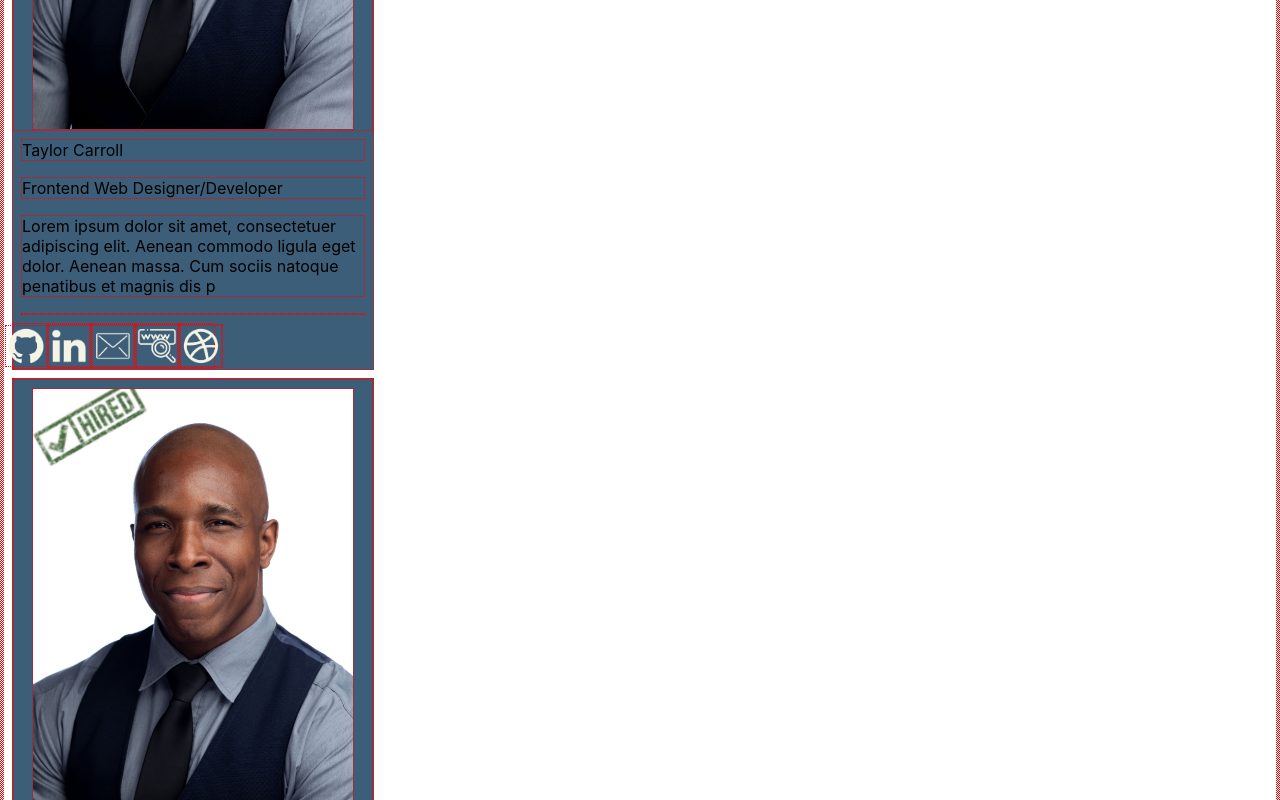
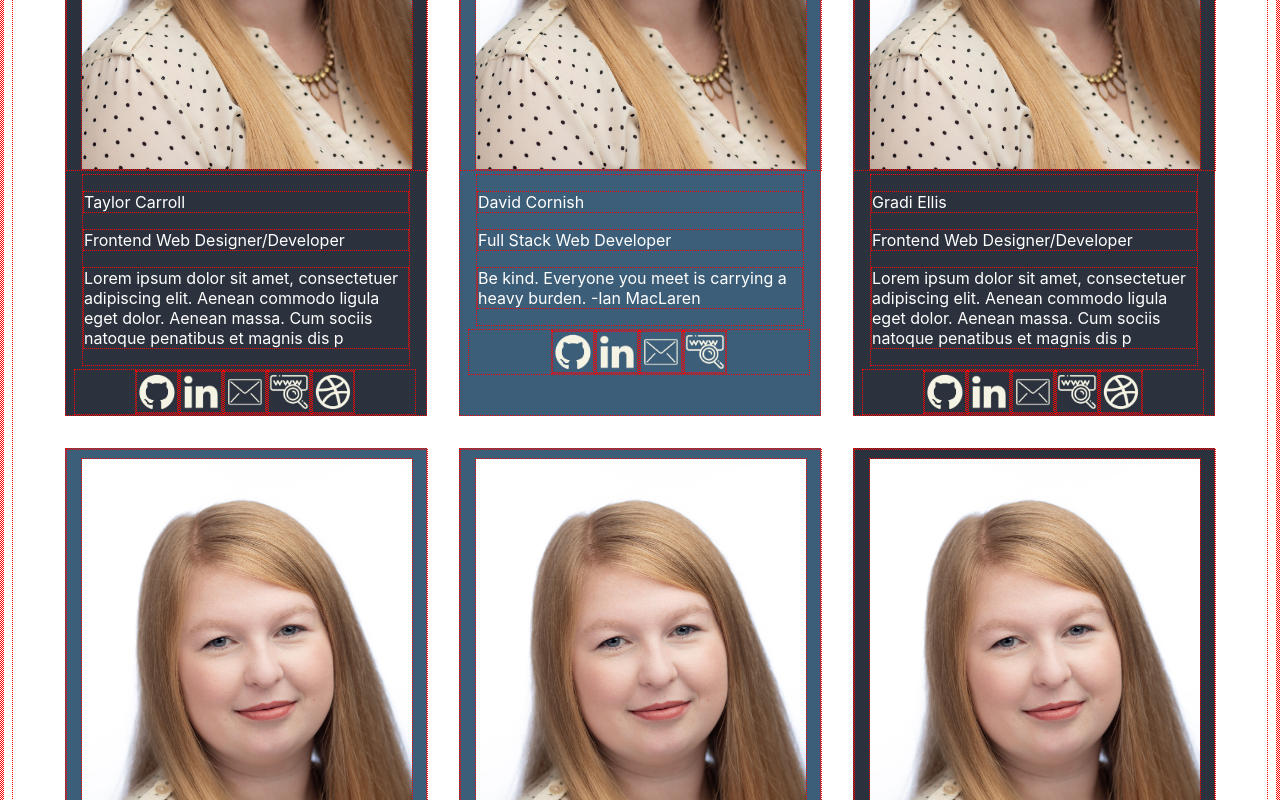
Before and after one commit to nss-day-cohort-35/website, a React (Create React App) app: page / in a window 1280 px wide. Shown: the part 1240-2040 px from the top of the page. Built offline with nearby package versions, Linux system fonts and the light colour scheme.

Commit message:
madi is on there now!

```diff
--- a/src/Components/Students/StudentCard.js
+++ b/src/Components/Students/StudentCard.js
@@ -26,7 +26,14 @@ export default class StudentCard extends Component {
 	render() {
 		return (
 			<>
-				<div className="student-card-background">
+				<div
+					className={
+						this.props.student.concentration ===
+						"Full Stack Web Developer"
+							? "student-card-background"
+							: "student-card-background-UX"
+					}
+				>
 					<div
 						className="student-pic-container"
 						onMouseLeave={() => {
@@ -49,6 +56,7 @@ export default class StudentCard extends Component {
 						)}
 					</div>
 
+					<div className="student-about-container">
 						<p className="student-about">
 							{this.props.student.firstName}{" "}
 							{this.props.student.lastName}
@@ -59,17 +67,16 @@ export default class StudentCard extends Component {
 						<p className="student-about">
 							{this.props.student.quote}
 						</p>
-						<a
-							className="student-about"
-							href={`${this.props.student.github}`}
-						/>
+					</div>
 
 					<div className="student-logo-container">
+						<a href={`${this.props.student.github}`}>
 							<img
 								className="student-logo"
 								alt={`${this.props.student.github}`}
 								src="./images/icons-and-logos/cohort35website_githubicon-01.png"
 							></img>
+						</a>
 
 						<a href={`${this.props.student.linkedIn}`}>
 							<img
@@ -101,10 +108,8 @@ export default class StudentCard extends Component {
 								></img>
 							</a>
 						) : null}
-
 					</div>
 				</div>
-
 			</>
 		);
 	}
--- a/src/Components/Students/StudentList.js
+++ b/src/Components/Students/StudentList.js
@@ -24,10 +24,12 @@ export default class StudentList extends Component {
                     <h2>we are unique and here's why: </h2>
                     <p>The first half of our 6 month bootcamp journey started the same for all of us in our cohort by learning the basic foundations of web development. After presenting our frontend capstone projects of React applications, our class divided with part of us going towards frontend development focusing on UX/UI design elements and the other part diving more into server-side technology including C# and .NET . </p>
                 </div>
+                <div className="student-card-container">
                 {this.state.students.map(student => (
                     <StudentCard
                         student={student} />
                 ))}
+                </div>
             </>
         )
     }
--- a/src/Components/Students/Students.css
+++ b/src/Components/Students/Students.css
@@ -11,36 +11,43 @@
 .student-pic-container {
     display: flex;
     justify-content: center;
+    width: 360px;
+    /* flex-direction: row; */
 }
 
 .student-card-background {
     display: flex;
+    color: white;
+    flex-direction: column;
+    background-color: #3D5E79;
+    height: auto;
+    width: 360px;
+    margin: 1em;
+    margin-left: 1em;
+}
+.student-card-background-UX {
+    display: flex;
+    color: white;
     flex-direction: column;
     background-color: #2C323D;
     height: auto;
     width: 360px;
-    margin: .5em;
+    margin: 1em;
+    margin-left: 1em;
 }
-.student-card-background {
-    display: flex;
-    flex-direction: column;
-    background-color: #3D5E79;
-    height: auto;
-    width: 360px;
-    margin: .5em;
-}
-
 .student-pic {
     display: flex;
     justify-content: center;
-    width: 320px;
+    width: 330px;
     height: auto;
     margin-top: .5em;
 }
-.student-about {
-    display: flex;
+.student-about-container {
     flex-flow: column wrap;
-    margin: .5em;
+    margin-left: 1em;
+    margin-top: .2em;
+    margin-right: 1em;
+    margin-bottom: .2em;
 }
 .student-logo {
     display: flex;
@@ -51,6 +58,8 @@
 .student-logo-container {
     display: flex;
     flex-direction: row;
-    width: 200px;
+    margin-left: .5em;
+    width: 340px;
     justify-content: center;
+    align-items: flex-end;
 }
```
Also changed, not shown: public/images/Name-Fun.png, public/images/Name.png. Lines whose indentation alone changed are shown as unchanged.
